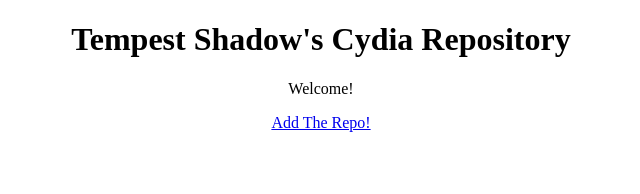
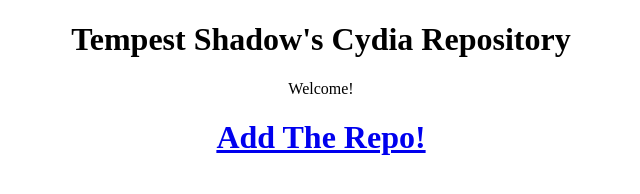
Before and after one commit to dev1334/repo, a plain HTML site: page index.html in a window 1280 px wide. Shown: the whole page, without its empty margins (319-959 px from the left). Drawn offline with Linux system fonts and the light colour scheme.

Commit message:
Added Tweak

```diff
--- a/index.html
+++ b/index.html
@@ -16,7 +16,7 @@
 
 <p>Welcome!</p>
 
-<a href="cydia://url/https://cydia.saurik.com/api/share#?source=https://thetempestshadow.github.io/repo/">Add The Repo!</a>
+<a href="cydia://url/https://cydia.saurik.com/api/share#?source=https://thetempestshadow.github.io/repo/"><h1>Add The Repo!</h1></a>
 
 </center>
 
```
Also changed, not shown: 3 other files.
